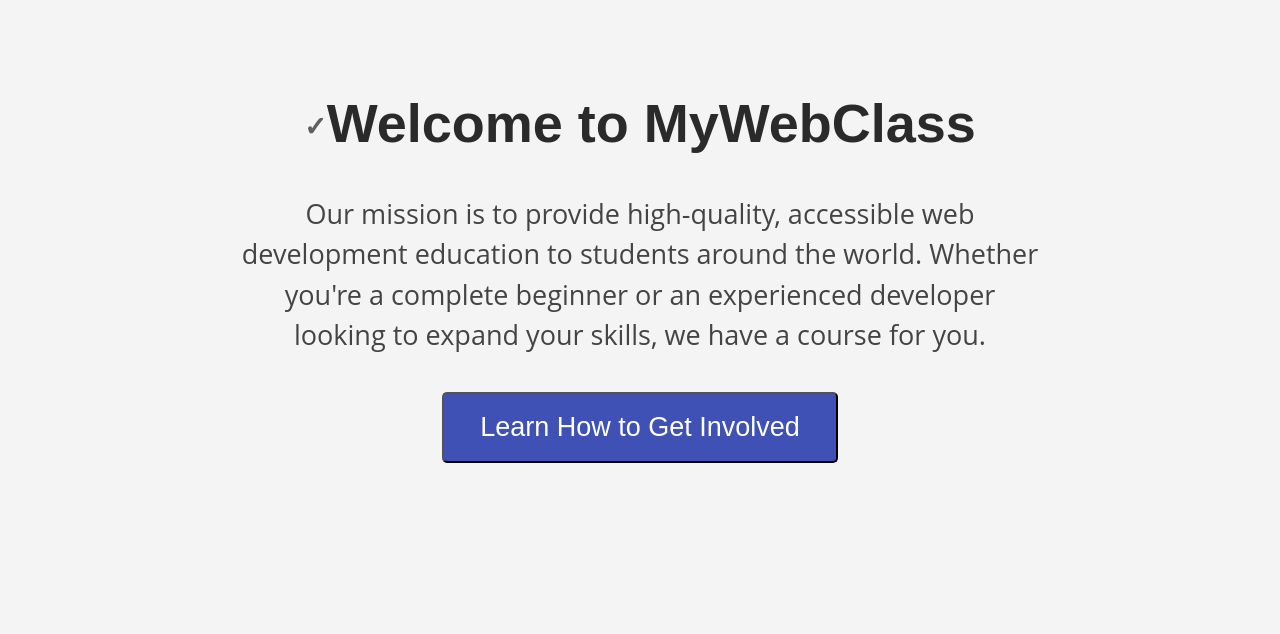
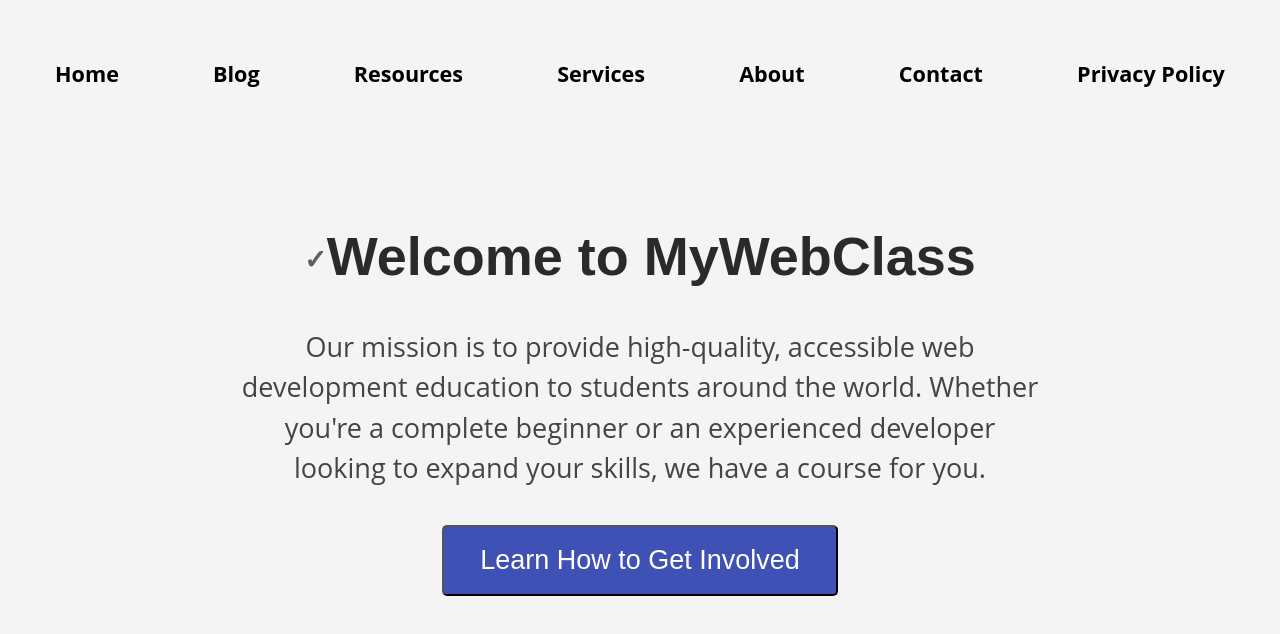
Before and after one commit to NJIT-WIS/project-2-is219-teamec, a Next.js app: page /Home in a window 1280 px wide. Shown: the top 634 px of the page. Built offline with nearby package versions, Linux system fonts and the light colour scheme.

Commit message:
Nav bar updates and Privacy Policy page created

```diff
--- a/components/navbar.js
+++ b/components/navbar.js
@@ -34,6 +34,11 @@
             <p>Contact</p>
           </Link>
         </li>
+        <li>
+          <Link href="/contact">
+            <p>Privacy Policy</p>
+          </Link>
+        </li>
       </ul>
     </nav>
   );
--- a/package.json
+++ b/package.json
@@ -17,11 +17,13 @@
     "react": "18.2.0",
     "react-dom": "18.2.0",
     "remark": "^14.0.2",
-    "remark-html": "^15.0.1"
+    "remark-html": "^15.0.1",
+    "showdown": "^2.1.0"
   },
   "devDependencies": {
     "@playwright/test": "^1.32.1",
     "lighthouse": "^10.1.0",
+    "marked": "^5.0.1",
     "node-fetch": "^3.3.1",
     "playwright": "^1.32.1",
     "playwright-lighthouse": "^3.0.0",
--- a/pages/Home.js
+++ b/pages/Home.js
@@ -1,6 +1,7 @@
 import Head from 'next/head'
 import styles from '../styles/Home.module.css';
 import { getSortedPostsData } from '../lib/posts'
+import Navbar from "../components/navbar";
 
 
 export default function Home() {
@@ -11,7 +12,9 @@
         <meta name="description" content="MyWebClass offers online courses in web development, including HTML, CSS, JavaScript, React, and more. Enroll today and start your journey to becoming a web developer!" />
         <link rel="icon" href="/favicon.ico" />
       </Head>
-
+        <section>
+            <Navbar/>
+        </section>
       <main className={styles.container}>
         <h1>Welcome to MyWebClass</h1>
         <p>Our mission is to provide high-quality, accessible web development education to students around the world. Whether you're a complete beginner or an experienced developer looking to expand your skills, we have a course for you.</p>
--- a/pages/about.js
+++ b/pages/about.js
@@ -3,6 +3,7 @@
 import Layout, { siteTitle } from '../components/layout'
 import styles from '../styles/about.module.css';
 import Footer from "../components/footer";
+import Navbar from "../components/navbar";
 
 
 export default function AboutPage () {
@@ -12,6 +13,9 @@
       <Head>
         <title>About | MyWebClass</title>
       </Head>
+        <section>
+            <Navbar/>
+        </section>
       <div className={styles.about}>
         <h1>About</h1>
           <p>
--- a/pages/blog.js
+++ b/pages/blog.js
@@ -5,6 +5,7 @@
 import Link from 'next/link'
 import Date from '../components/date'
 import Footer from "../components/footer";
+import Navbar from "../components/navbar";
 
 export default function Home({ allPostsData }) {
   return (
@@ -12,6 +13,9 @@
       <Head>
         <title>Blog | MyWebClass</title>
       </Head>
+        <section>
+            <Navbar/>
+        </section>
       <section className={utilStyles.headingMd}>
         <p>[Your Self Introduction]</p>
         <p>
--- a/pages/contact.js
+++ b/pages/contact.js
@@ -5,6 +5,7 @@
 import Link from 'next/link'
 import Date from '../components/date'
 import Footer from "../components/footer";
+import Navbar from "../components/navbar";
 
 export default function Home({ allPostsData }) {
   return (
@@ -12,6 +13,9 @@
       <Head>
         <title>Contact | MyWebClass</title>
       </Head>
+        <section>
+            <Navbar/>
+        </section>
       <section className={utilStyles.headingMd}>
         <p>[Your Self Introduction]</p>
         <p>
--- a/pages/resources.js
+++ b/pages/resources.js
@@ -1,6 +1,7 @@
 import Head from 'next/head'
 import Layout, { siteTitle } from '../components/layout'
 import { getSortedPostsData } from '../lib/posts'
+import Navbar from "../components/navbar";
 
 export default function Home({ allPostsData }) {
   return (
@@ -8,6 +9,9 @@
       <Head>
         <title>Resources | MyWebClass</title>
       </Head>
+      <section>
+            <Navbar/>
+        </section>
     <h1>Welcome to mywebclass.org!</h1>
       <p>Here you can find academic articles, downloadable guides, webinars and workshops, and success stories to help you improve your skills and achieve your goals.</p>
 
--- a/pages/services.js
+++ b/pages/services.js
@@ -1,6 +1,7 @@
 import Head from 'next/head'
 import Layout, { siteTitle } from '../components/layout'
 import { getSortedPostsData } from '../lib/posts'
+import Navbar from "../components/navbar";
 
 export default function Home({ allPostsData }) {
   return (
@@ -8,6 +9,10 @@
       <Head>
         <title>Services | MyWebClass</title>
       </Head>
+
+      <section>
+            <Navbar/>
+        </section>
 
       <div className="container mx-auto py-16">
         <h1 className="text-4xl font-bold text-center mb-12">Our Services</h1>
```
Also changed, not shown: 1 other file (tests, documents, lock files or other folders).
